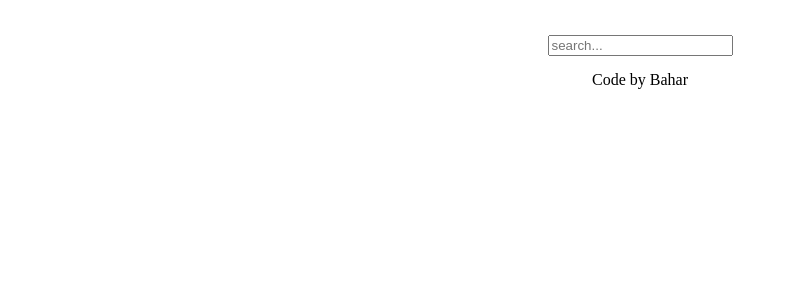
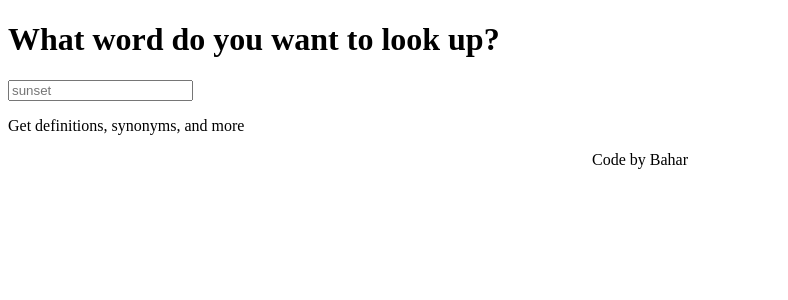
Before and after one commit to bahar-b/dictionary-app-project, a React (Create React App) app: page / in a window 1280 px wide. Shown: the top 300 px of the page, without its empty margins (0-788 px from the left). Built offline with nearby package versions, Linux system fonts and the light colour scheme; no server answers.

Commit message:
added default keyword

```diff
--- a/src/App.js
+++ b/src/App.js
@@ -5,7 +5,7 @@ function App() {
   return (
     <div className="App">
       <main className="main-part">
-        <SearchKeyword />
+        <SearchKeyword defaultKeyword={"sunset"} />
       </main>
       <footer className="footer-part">Code by Bahar</footer>
     </div>
--- a/src/SearchKeyword.css
+++ b/src/SearchKeyword.css
@@ -1,4 +1,3 @@
-.SearchKeyword{
-    margin-top: 35px;
- text-align: center;
+.SearchKeyword {
+  padding: 0px;
 }
--- a/src/SearchKeyword.js
+++ b/src/SearchKeyword.js
@@ -3,27 +3,42 @@ import axios from "axios";
 import ShowResult from "./ShowResult";
 import "./SearchKeyword.css";
 
-export default function SearchKeyword() {
-  let [keyword, setKeyword] = useState("");
-  let [results, setResults]= useState("");
+export default function SearchKeyword(props) {
+  let [keyword, setKeyword] = useState(props.defaultKeyword);
+  let [results, setResults] = useState("");
+  let [loaded, setLoaded] = useState(false);
 
   function handleResponse(response) {
     setResults(response.data[0]);
   }
+  function search() {
+    let apiUrl = `https://api.dictionaryapi.dev/api/v2/entries/en/${keyword}`;
+    axios.get(apiUrl).then(handleResponse);
+  }
+  function load() {
+    setLoaded(true);
+    search();
+  }
   function handleSubmit(event) {
     event.preventDefault();
-    let apiUrl = `https://api.dictionaryapi.dev/api/v2/entries/en/${keyword}`;
-    axios.get(apiUrl).then(handleResponse);
+    search();
   }
   function handleInput(event) {
     setKeyword(event.target.value);
   }
+  if (loaded) {
     return (
       <div className="SearchKeyword">
+        <h1>What word do you want to look up?</h1>
         <form className="form-part" onSubmit={handleSubmit}>
-        <input type="search" placeholder="search..." onChange={handleInput} />
-        <ShowResult results={results}/>
+          <input type="search" placeholder="sunset" onChange={handleInput} />
+          <p>Get definitions, synonyms, and more</p>
+          <ShowResult results={results} />
         </form>
       </div>
     );
+  } else {
+    load();
+    return "Loading";
   }
+}
--- a/src/ShowExample.js
+++ b/src/ShowExample.js
@@ -4,11 +4,9 @@ export default function ShowExample(props) {
   if (props.example) {
     return (
       <div className="ShowExample">
-        <p>
-          {" "}
-          <strong>Example:</strong>
+        <div className="example">
           {props.example}
-        </p>
+        </div>
       </div>
     );
   } else {
--- a/src/ShowMeanings.js
+++ b/src/ShowMeanings.js
@@ -5,19 +5,20 @@ import ShowExample from "./ShowExample";
 export default function ShowMeanings(props) {
   return (
     <div className="ShowMeanings">
+      <section>
         <h3>{props.meanings.partOfSpeech}</h3>
         {props.meanings.definitions.map(function (definition, index) {
           return (
             <div key={index}>
-            <p>
-              {" "}
-              <strong>Definition:</strong> {definition.definition}
-            </p>
+              <div className="definition">
+                {definition.definition}
+              </div>
               <ShowExample example={definition.example} />
               <ShowSynonyms synonyms={definition.synonyms} />
             </div>
           );
         })}
+      </section>
     </div>
   );
 }
--- /dev/null
+++ b/src/ShowResult.css
@@ -0,0 +1,3 @@
+.ShowResult section {
+  background: red;
+}
--- a/src/ShowResult.js
+++ b/src/ShowResult.js
@@ -1,19 +1,22 @@
 import React from "react";
 import ShowMeanings from "./ShowMeanings";
 import ShowPhonetics from "./ShowPhonetics";
+import "./ShowResult";
 
 export default function ShowResult(props) {
   if (props.results) {
     return (
       <div className="ShowResult">
-        <h2>{props.results.word}</h2>
-        {props.results.phonetics.map(function(phonetic, index){
-          return(
-            <div key={index}>
-            <ShowPhonetics phonetics={phonetic}/>
-            </div>
-          );
-        })}
+        <section>
+          <h2>{props.results.word}</h2>
+          {props.results.phonetics.map(function (phonetic, index) {
+            return (
+              <div key={index}>
+                <ShowPhonetics phonetics={phonetic} />
+              </div>
+            );
+          })}
+        </section>
         {props.results.meanings.map(function (meanings, index) {
           return (
             <div key={index}>
```
Lines whose indentation alone changed are shown as unchanged.
